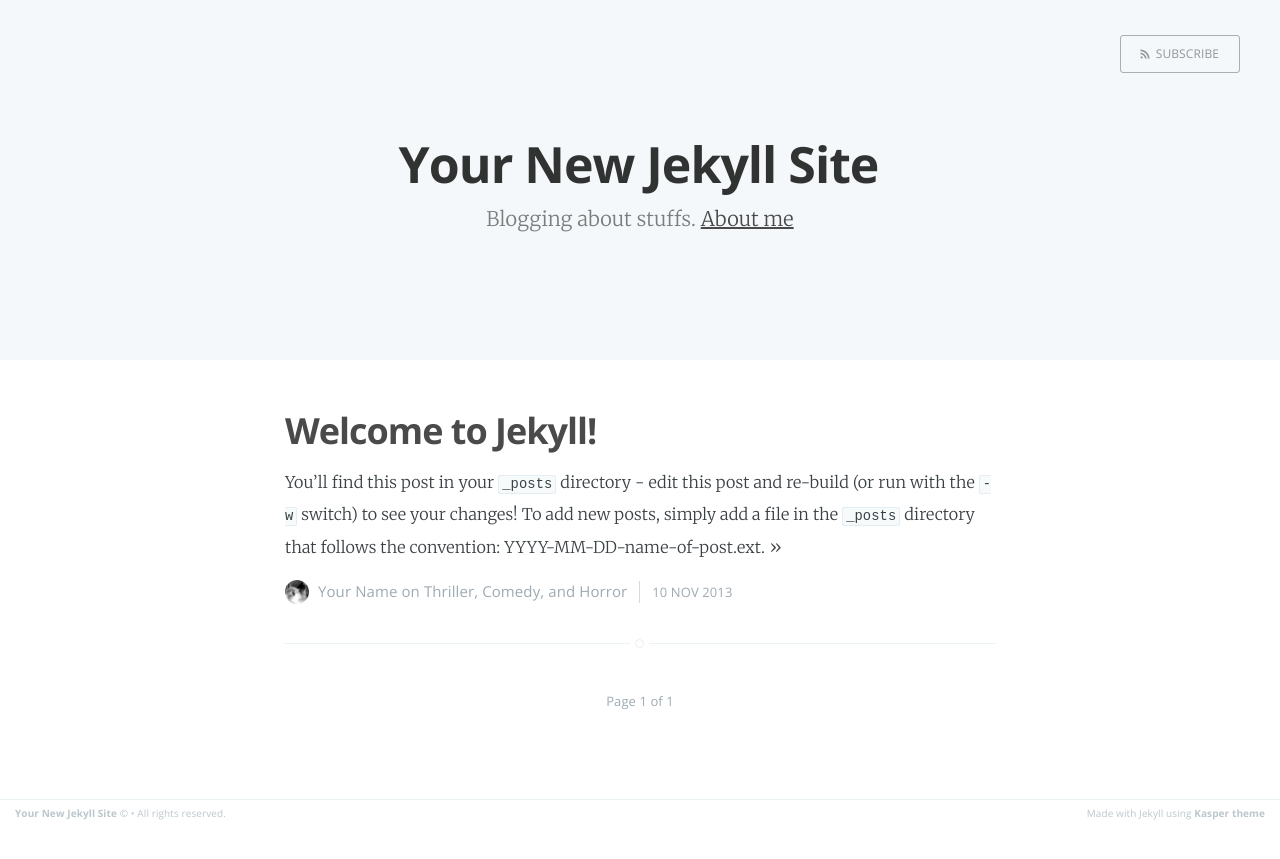
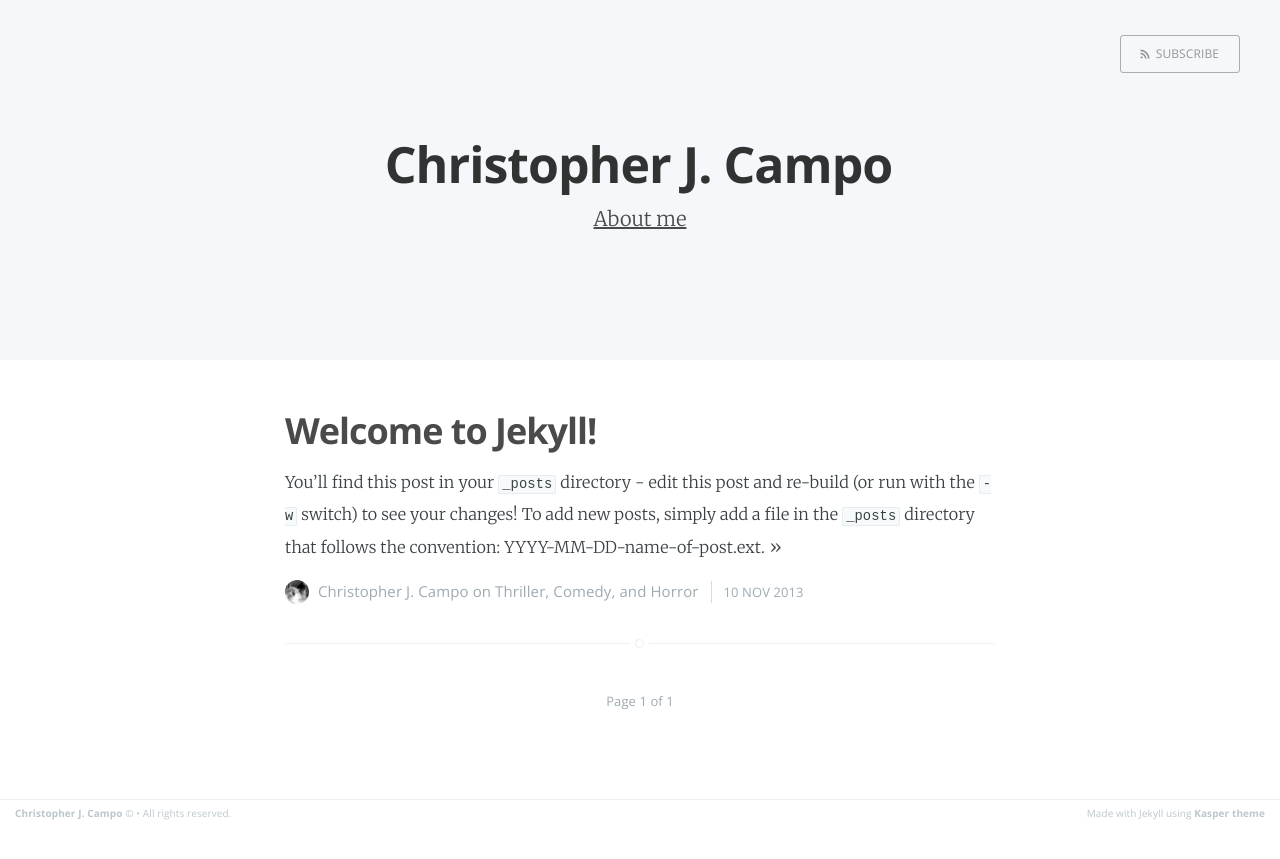
Before and after one commit to ccampo133/ccampo133.github.io, a Jekyll site: the page built from index.html, in a window 1280 px wide. Shown: the top 859 px of the page. Built offline with Jekyll 4.4.1, drawn with Linux system fonts in a browser that asks for light colours; Markdown is read by kramdown in place of the engine named in the settings; the list of posts is cut into pages by our own code.

Commit message:
Updated configuration. Added basic About Me

```diff
--- a/_config.yml
+++ b/_config.yml
@@ -1,15 +1,15 @@
-name: Your New Jekyll Site
-description: Blogging about stuffs
-meta_description: "Your New Jekyll Site, Blogging about stuffs"
+name: Christopher J. Campo
+description:
+meta_description: "C.J. Campo"
 
 markdown: redcarpet
 highlighter: pygments
 logo: false
 paginate: 15
 baseurl: /
-domain_name: 'http://yourblog-domain.com'
+domain_name: 'http://ccampo.me'
 google_analytics: 'UA-XXXXXXXX-X'
 
 # Details for the RSS feed generator
-url:            'blog url'
-author:         'Your Name'
+url:            'http://ccampo.me'
+author:         'Christopher J. Campo'
```
Also changed, not shown: about.md (+3 -1 lines).
